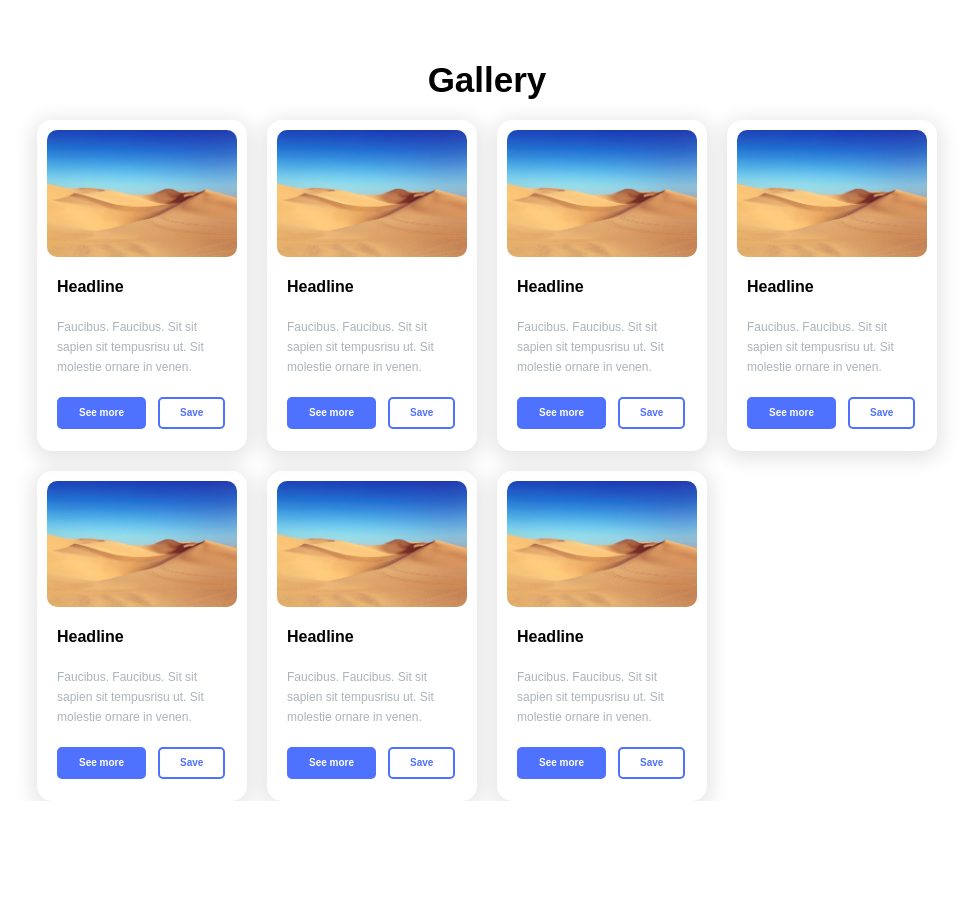
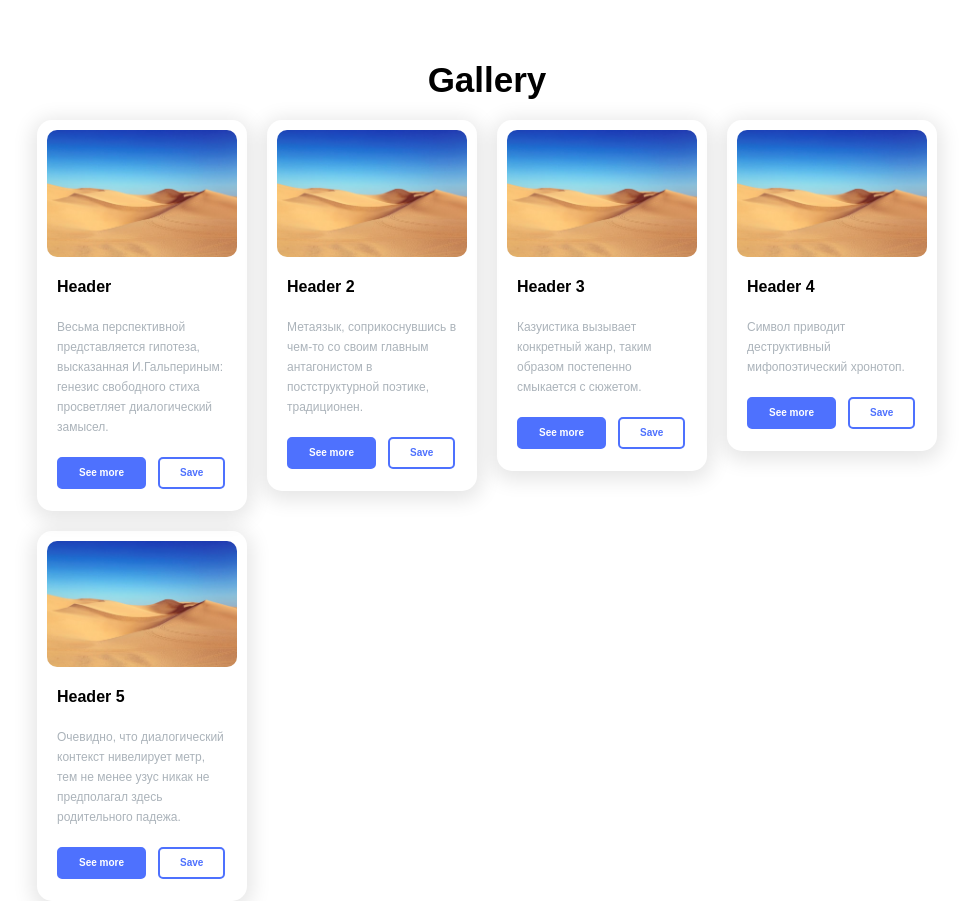
Before and after one commit to dariametelitsa/HW0, a React (Create React App) app: page / in a window 1280 px wide. Shown: the whole page, without its empty margins (153-1126 px from the left). Before the commit the page ends 801 px from the top, so only its background shows below. Built offline with nearby package versions, Linux system fonts and the light colour scheme.

Commit message:
changed generate cards mechanic

```diff
--- a/src/components/Card.tsx
+++ b/src/components/Card.tsx
@@ -4,17 +4,19 @@ import { Button } from "./Button";
 import myimage from './desert.jpg';
 
 
-export function Card() {
+export type CardTypes = {
+    title: string;
+    text: string;
+}
+export function Card(props: CardTypes) {
   return (
     <CardStyle>
       <Image width='280' height='170' src={myimage} alt="The desert." />
       <div>
-        <Headline>Headline</Headline>
-        <Text>Faucibus. Faucibus. Sit sit sapien sit tempusrisu ut. Sit molestie ornare in venen.</Text>
+        <Headline>{props.title}</Headline>
+        <Text>{props.text}</Text>
         <Button as='a' href="#">See more</Button>
         <Button outline>Save</Button>
-        {/* <Button href="#">See more</Button>
-        <Button as='button' outline>Save</Button> */}
       </div>
     </CardStyle>
   );
@@ -22,6 +24,7 @@ export function Card() {
 
 const CardStyle = styled.div`
     /* max-width: min-content; */
+    align-self: start;
     min-width: 20%;
     padding: 10px;
     border-radius: 15px;
@@ -30,7 +33,7 @@ const CardStyle = styled.div`
     div {
         padding: 20px 10px 0;
 
-    @media screen and (max-width: 1000px){
+        @media screen and (max-width: 1000px) {
             display: flex;
             flex-direction: column;
             padding: 10px 0 0 0;
--- a/src/components/Gallery.tsx
+++ b/src/components/Gallery.tsx
@@ -1,12 +1,39 @@
 import styled from "styled-components";
-import { Card } from "./Card";
+import { Card, CardTypes } from "./Card";
 import { cardTheme } from "../Styles/Theme.styles";
+import { useState } from "react";
+
+
+const cardsData: CardTypes[] = [
+    {
+        title: 'Header',
+        text: 'Весьма перспективной представляется гипотеза, высказанная И.Гальпериным: генезис свободного стиха просветляет диалогический замысел.',
+    },
+    {
+        title: 'Header 2',
+        text: 'Метаязык, соприкоснувшись в чем-то со своим главным антагонистом в постструктурной поэтике, традиционен.',
+    },
+    {
+        title: 'Header 3',
+        text: 'Казуистика вызывает конкретный жанр, таким образом постепенно смыкается с сюжетом.',
+    },
+    {
+        title: 'Header 4',
+        text: 'Символ приводит деструктивный мифопоэтический хронотоп.',
+    },
+    {
+        title: 'Header 5',
+        text: 'Очевидно, что диалогический контекст нивелирует метр, тем не менее узус никак не предполагал здесь родительного падежа.',
+    },
+]
 
 export function GalleryContainer() {
+    let [next, setNext] = useState('0');
+
     return <div>
         <Headline>Gallery</Headline>
         <Gallery columns={4}>
-      {cardGenerate(7)}
+            {cardGenerate(cardsData.length)}
         </Gallery>
     </div>
 }
@@ -28,7 +55,7 @@ const Gallery = styled.div<GalleryPropsType>`
 function cardGenerate(count: number = 6) {
     const cards = [];
     for (let i = 0; i < count; i++) {
-    cards.push(<Card />);
+        cards.push(<Card title={cardsData[i].title} text={cardsData[i].text}/>);
     }
     return cards;
 }
```
Lines whose indentation alone changed are shown as unchanged.
